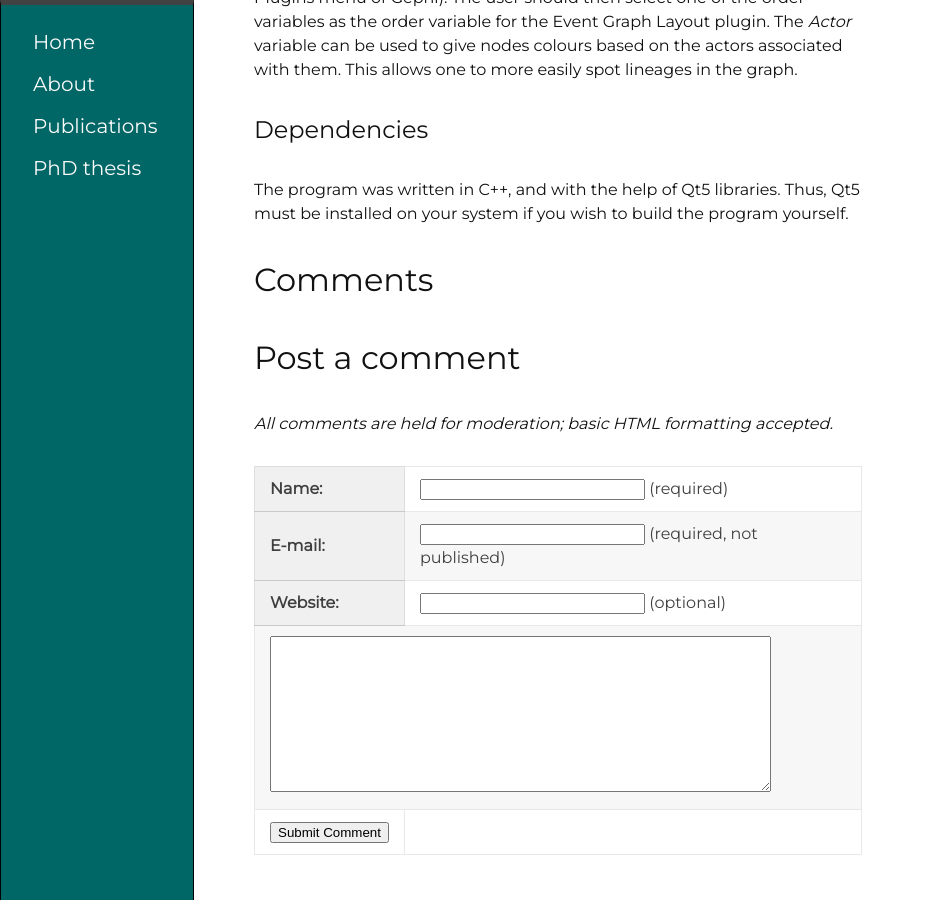
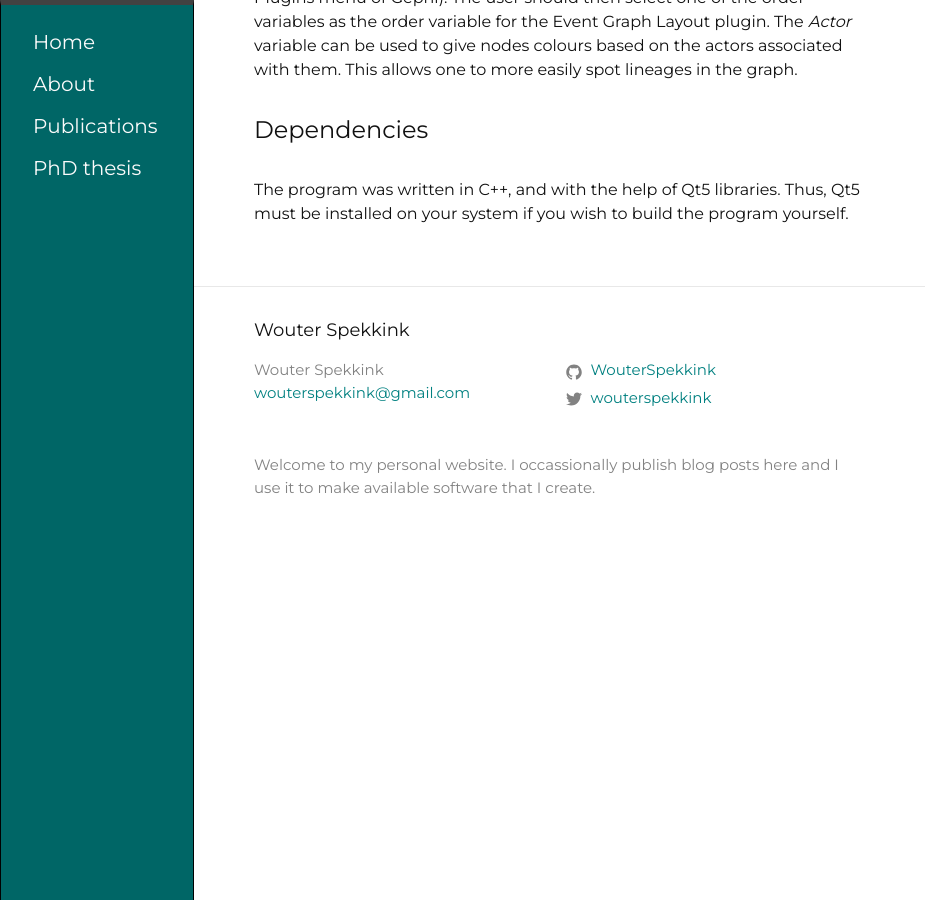
Before and after one commit to WouterSpekkink/WouterSpekkink.github.io_old, a Jekyll site: the page built from _posts/2017-03-10-bi-dynamic-line-graphs.md, in a window 1280 px wide and 900 px high, scrolled down 3719 px. Shown: the whole window, without its empty margins (0-925 px from the left). Built offline with Jekyll 4.4.1, drawn with Linux system fonts in a browser that asks for light colours.

```diff
--- a/_layouts/post.html
+++ b/_layouts/post.html
@@ -21,57 +21,3 @@
   </div>
 
 </article>
-
-<div id="comments">
-  {% case page.comment_count %}
-  {% when 0 %}
-  {% when 1 %}
-  <h1>1 Comment</h1>
-  {% else %}
-  <h1>{{page.comment_count}} Comments</h1>
-  {% endcase %}
-  {% for c in page.comments %}
-  <div class="comment {% cycle 'odd', 'even' %}">
-    <p class="comment_header">
-      From: {% if c.link and c.link != '' %}
-      <a href="{{c.link}}">{{c.name}}</a>
-      {% else %}
-      {{c.name}}
-      {% endif %}
-      <br />
-      <span class="comment_date">{{c.date}}</span>
-    </p>
-    <p>
-      {{c.comment | newline_to_br}}
-    </p>
-  </div>
-  {% endfor %}
-  <h1>Post a comment</h1>
-  <p style="font-style: italic">
-    All comments are held for moderation; basic HTML formatting accepted.
-  </p>
-  <form id="commentform" method="POST" action="{{site.url}}/commentsubmit.php">
-    <input type="hidden" name="post_id" value="{{post.id}}" />
-    <input type="hidden" name="return_url" value="{{site.url}}{{page.url}}" />
-    <table>
-      <tr>
-	<th>Name:</th>
-	<td><input type="text" size="25" name="name" /> (required)</td>
-      </tr>
-      <tr>
-	<th>E-mail:</th>
-	<td><input type="text" size="25" name="email" /> (required, not published)</td>
-      </tr>
-      <tr>
-	<th>Website:</th>
-	<td><input type="text" size="25" name="link" /> (optional)</td>
-      </tr>
-      <tr>
-	<td colspan="2"><textarea name="comment" rows="10" cols="60" ></textarea></td>
-      </tr>
-      <tr>
-	<td><input type="submit" name="submit" value="Submit Comment" /></td>
-      </tr>
-    </table>
-  </form>
-</div>
```
